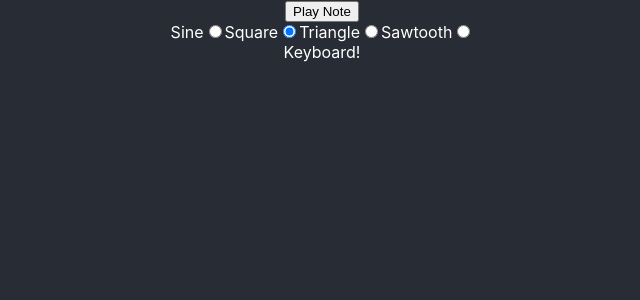
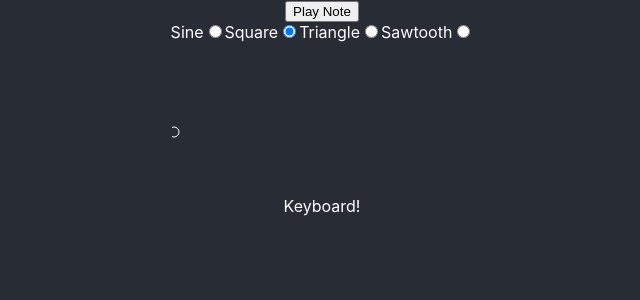
Before and after one commit to paavanb/monosynth, a React (Create React App) app: page / in a window 1280 px wide. Both pictures are taken after a click on the button "Start Synth". Shown: the top 300 px of the page, without its empty margins (318-958 px from the left). Built offline with nearby package versions, Linux system fonts and the light colour scheme.

Commit message:
Create rudimentary LFO ui

```diff
--- /dev/null
+++ b/src/MonoSynth/LFO.tsx
@@ -0,0 +1,89 @@
+import React from 'react'
+import { useCallback, useState, useEffect } from 'react'
+import * as Tone from 'tone'
+
+import clamp from '../utils/clamp'
+import useNormalRangeParam from '../hooks/useNormalRangeParam'
+
+const WIDTH = 300
+const HEIGHT = 150
+
+const FREQ_MAX = 30
+const DEPTH_MAX = 1
+
+function useFreq(
+  autoFilter: Tone.AutoFilter
+): [number, React.Dispatch<React.SetStateAction<number>>] {
+  const [freq, setFreq] = useState(() =>
+    autoFilter.toFrequency(autoFilter.frequency.value)
+  )
+
+  useEffect(() => {
+    const now = Tone.now()
+    // Make sure we don't accidentally schedule frequency changes at the same time
+    autoFilter.frequency.cancelScheduledValues(now)
+    autoFilter.frequency.setValueAtTime(freq, now)
+  }, [freq, autoFilter.frequency])
+
+  return [freq, setFreq]
+}
+
+interface LFOProps {
+  autoFilter: Tone.AutoFilter
+}
+
+export default function LFO(props: LFOProps): JSX.Element {
+  const { autoFilter } = props
+  const [freq, setFreq] = useFreq(autoFilter)
+  const [depth, setDepth] = useNormalRangeParam(autoFilter.depth)
+  const [dragging, setDragging] = useState(false)
+
+  const markerCoords = {
+    x: clamp(freq, 0, WIDTH),
+    y: HEIGHT * depth,
+  }
+
+  const updateMarkerCoords = useCallback(
+    (x: number, y: number) => {
+      setFreq(x)
+      setDepth(y / HEIGHT)
+    },
+    [setFreq, setDepth]
+  )
+
+  const handleMouseDown = useCallback(
+    (evt: React.MouseEvent<SVGSVGElement, MouseEvent>) => {
+      setDragging(true)
+      updateMarkerCoords(evt.nativeEvent.offsetX, evt.nativeEvent.offsetY)
+    },
+    [updateMarkerCoords]
+  )
+
+  const handleMouseMove = useCallback(
+    (evt: React.MouseEvent<SVGSVGElement, MouseEvent>) => {
+      if (dragging) {
+        updateMarkerCoords(evt.nativeEvent.offsetX, evt.nativeEvent.offsetY)
+      }
+    },
+    [dragging, updateMarkerCoords]
+  )
+
+  return (
+    <svg
+      width={WIDTH}
+      height={HEIGHT}
+      onMouseDown={handleMouseDown}
+      onMouseMove={handleMouseMove}
+      onMouseUp={() => setDragging(false)}
+      onMouseLeave={() => setDragging(false)}
+    >
+      <circle
+        cx={markerCoords.x}
+        cy={markerCoords.y}
+        r={5}
+        stroke="white"
+        fill="none"
+      />
+    </svg>
+  )
+}
--- a/src/MonoSynth/index.tsx
+++ b/src/MonoSynth/index.tsx
@@ -4,6 +4,7 @@ import * as Tone from 'tone'
 
 import Keyboard from './Keyboard'
 import VCO from './VCO'
+import LFO from './LFO'
 import cs from './styles.module.css'
 
 // Avoid lookAhead delay https://github.com/Tonejs/Tone.js/issues/306
@@ -54,6 +55,7 @@ export default function MonoSynth(): JSX.Element {
         Play Note
       </button>
       <VCO oscillator={synth.oscillator} />
+      <LFO autoFilter={autoFilter} />
       <Keyboard synth={synth} />
     </div>
   )
--- /dev/null
+++ b/src/hooks/useNormalRangeParam.ts
@@ -0,0 +1,17 @@
+import React from 'react'
+import { useState, useEffect } from 'react'
+import * as Tone from 'tone'
+
+export default function useNormalRangeParam(
+  normalRangeParam: Tone.Param<'normalRange'>
+): [number, React.Dispatch<React.SetStateAction<number>>] {
+  const [value, setValue] = useState(normalRangeParam.value)
+  useEffect(() => {
+    const now = Tone.now()
+    // Make sure we don't accidentally schedule frequency changes at the same time
+    normalRangeParam.cancelScheduledValues(now)
+    normalRangeParam.setValueAtTime(value, now)
+  }, [normalRangeParam, value])
+
+  return [value, setValue]
+}
--- /dev/null
+++ b/src/utils/clamp.ts
@@ -0,0 +1,6 @@
+/**
+ * Clamp a number between two others.
+ */
+export default function clamp(value: number, min: number, max: number): number {
+  return Math.max(min, Math.min(max, value))
+}
```
